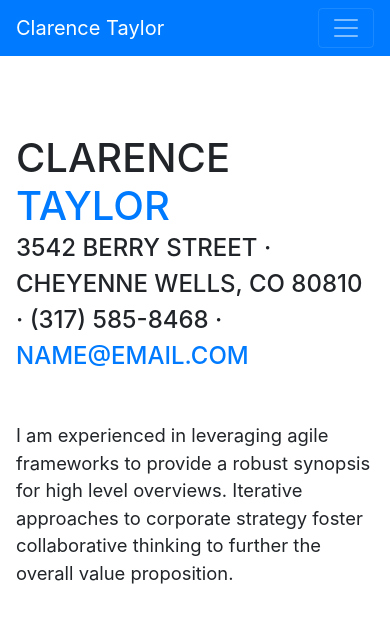
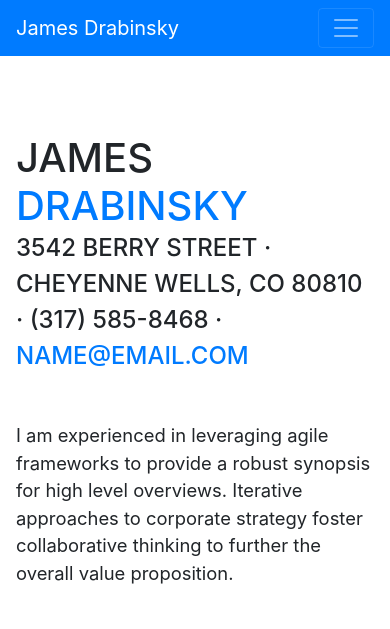
Before and after one commit to jamesdrabinsky/kevdrab.github.io, a website with bundled scripts: page index.html in a window 390 px wide. Shown: the top 629 px of the page. Built offline with nearby package versions, Linux system fonts and the light colour scheme; a web font is replaced by a local one.

Commit message:
Second commit

```diff
--- a/index.html
+++ b/index.html
@@ -27,7 +27,7 @@
 
     <nav class="navbar navbar-expand-lg navbar-dark bg-primary fixed-top" id="sideNav">
       <a class="navbar-brand js-scroll-trigger" href="#page-top">
-        <span class="d-block d-lg-none">Clarence Taylor</span>
+        <span class="d-block d-lg-none">James Drabinsky</span>
         <span class="d-none d-lg-block">
           <img class="img-fluid img-profile rounded-circle mx-auto mb-2" src="img/profile.jpg" alt="">
         </span>
@@ -63,8 +63,8 @@
 
       <section class="resume-section p-3 p-lg-5 d-flex d-column" id="about">
         <div class="my-auto">
-          <h1 class="mb-0">Clarence
-            <span class="text-primary">Taylor</span>
+          <h1 class="mb-0">James
+            <span class="text-primary">Drabinsky</span>
           </h1>
           <div class="subheading mb-5">3542 Berry Street · Cheyenne Wells, CO 80810 · (317) 585-8468 ·
             <a href="mailto:name@email.com">name@email.com</a>
```
